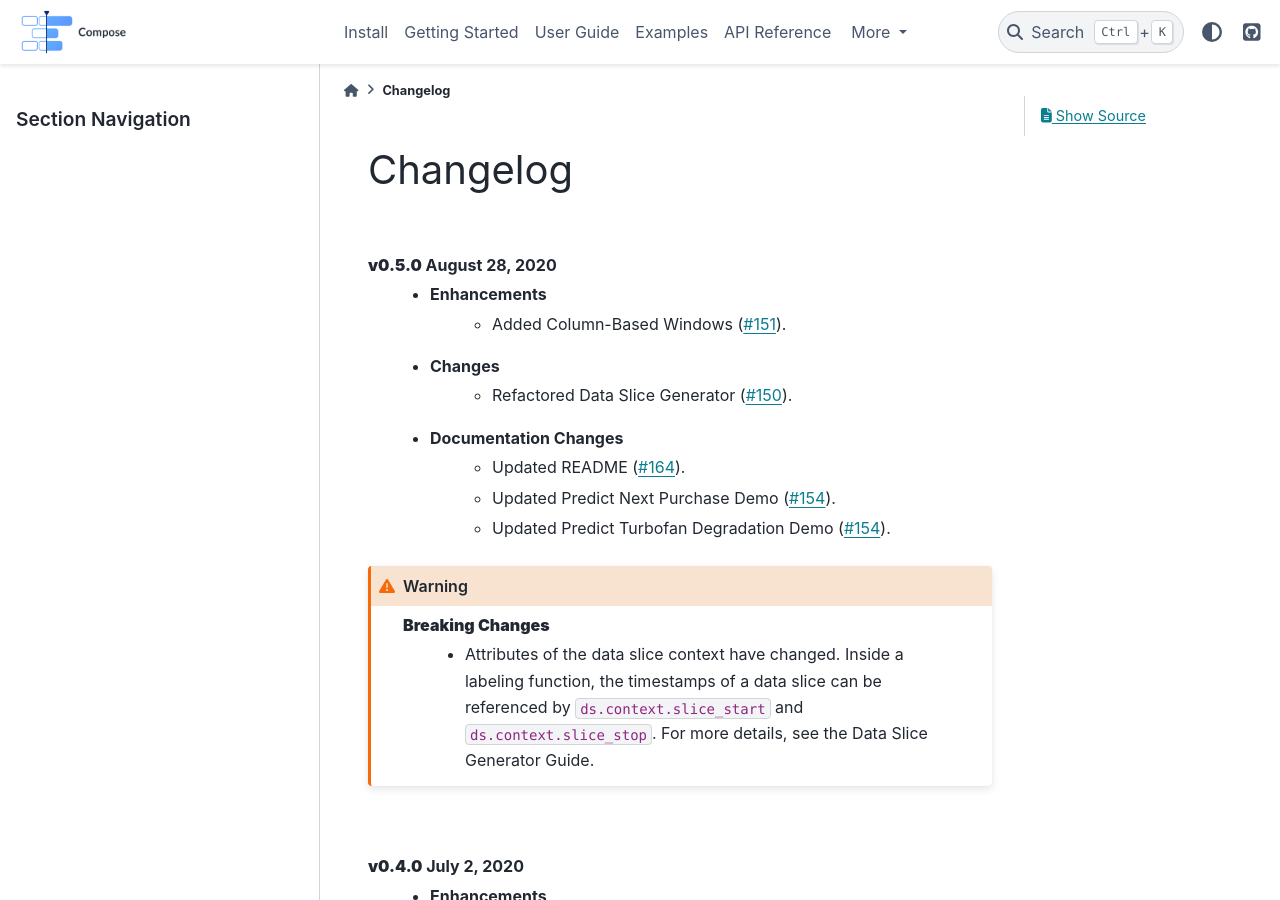
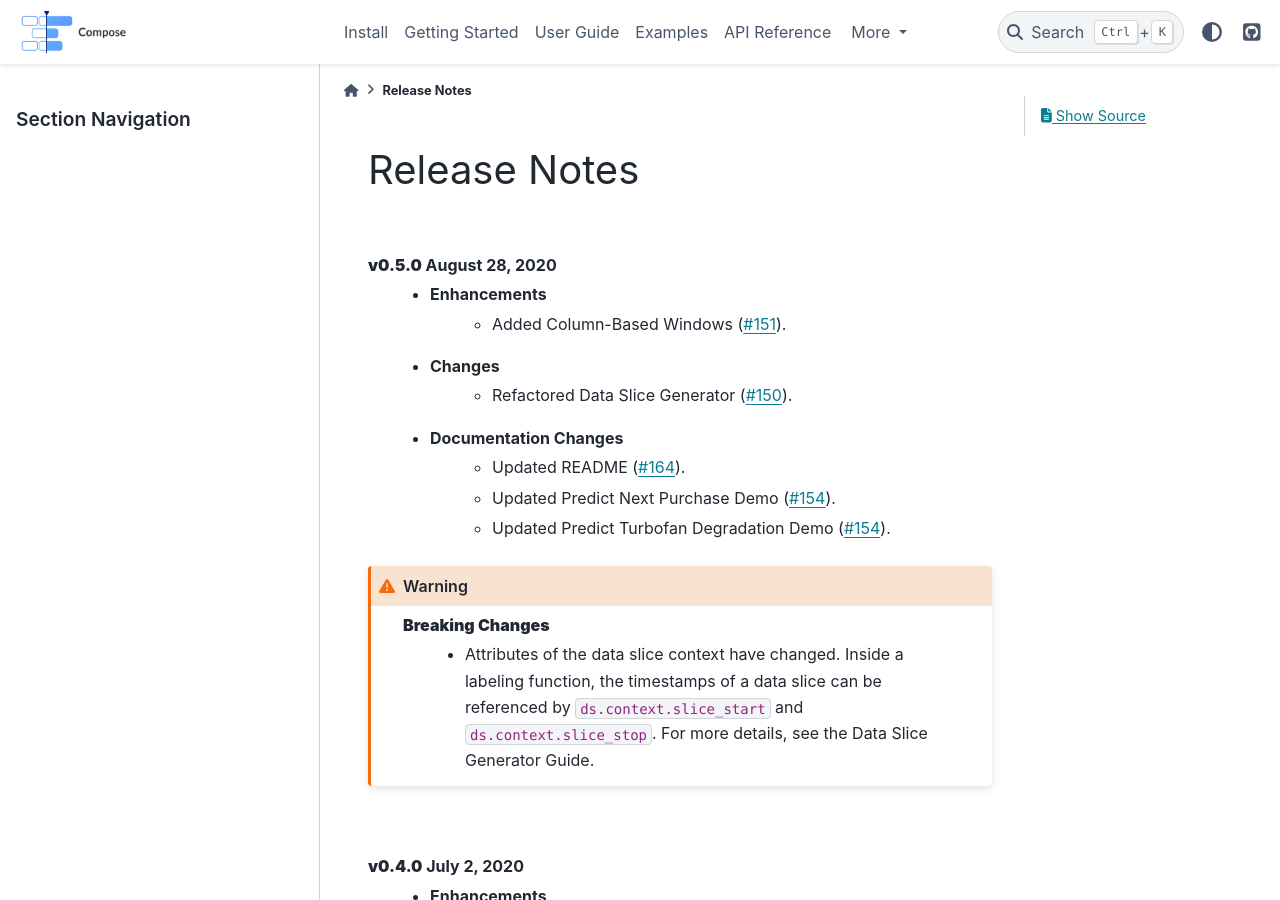
Before and after one commit to alteryx/compose, a Sphinx documentation site: the page built from docs/source/release_notes.rst, in a window 1280 px wide and 900 px high. Built offline with Sphinx 7.4.7 and the PyData theme 0.15.4, drawn with Linux system fonts in a browser that asks for light colours; comment, search, counter and statistics services are not loaded.

Commit message:
change to release notes

```diff
--- a/docs/source/index.rst
+++ b/docs/source/index.rst
@@ -12,7 +12,7 @@ What is Compose?
     examples
     api_reference
     faq
-    changelog
+    release_notes
 
 ------------
 
--- a/docs/source/changelog.rst
+++ b/docs/source/release_notes.rst
@@ -1,6 +1,6 @@
-=========
-Changelog
-=========
+=============
+Release Notes
+=============
 
 |
 
```
